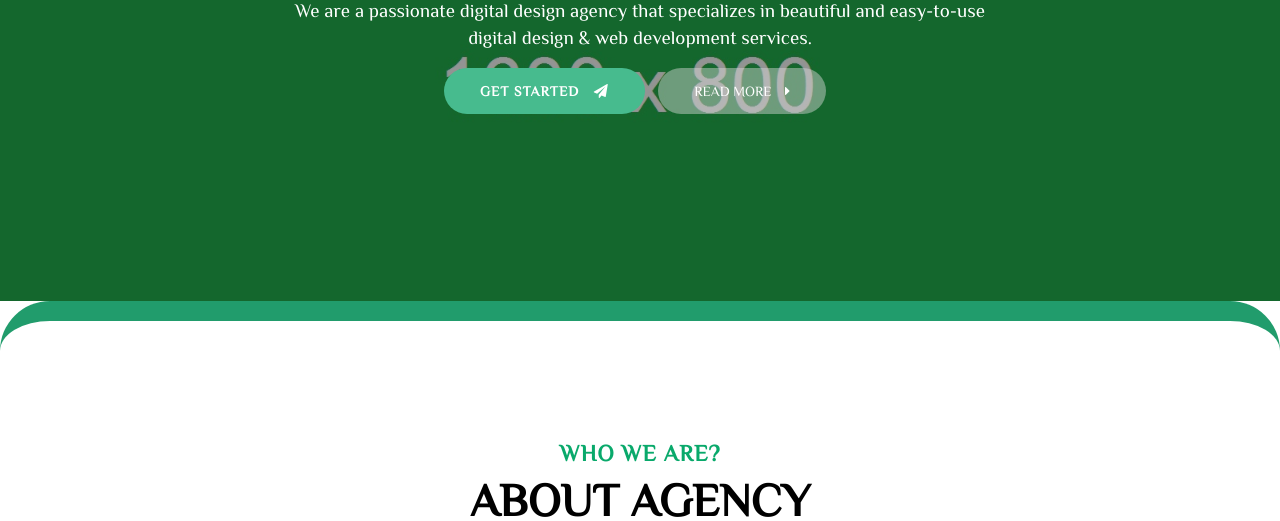
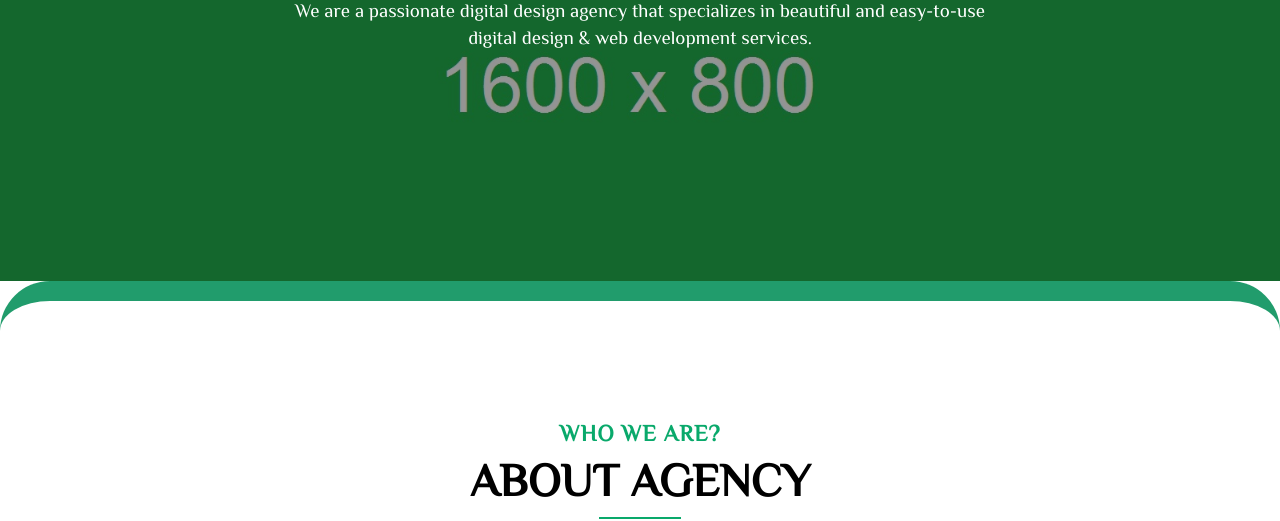
Before and after one commit to biruk-anley/Nohaya, a plain HTML site: page index.html in a window 1280 px wide. Shown: the part 304-825 px from the top of the page. Drawn offline with Linux system fonts and the light colour scheme; files whose address does not match are found by name.

Commit message:
update index

```diff
--- a/index.html
+++ b/index.html
@@ -52,10 +52,6 @@
    <div class="center_1">
     <h2>We Are Digital Agency!</h2>
 	<p>We are a passionate digital design agency that specializes in beautiful and easy-to-use<br/> digital design & web development services.</p>
-	<ul>
-	     <li class="well_1"><a href="#">GET STARTED <i class="fa fa-paper-plane"></i></a></li>
-		 <li class="well_2"><a href="#">READ MORE  <i class="fa fa-caret-right"></i></a></li>
-	</ul>
    </div>
   </div>
  </div>
```
